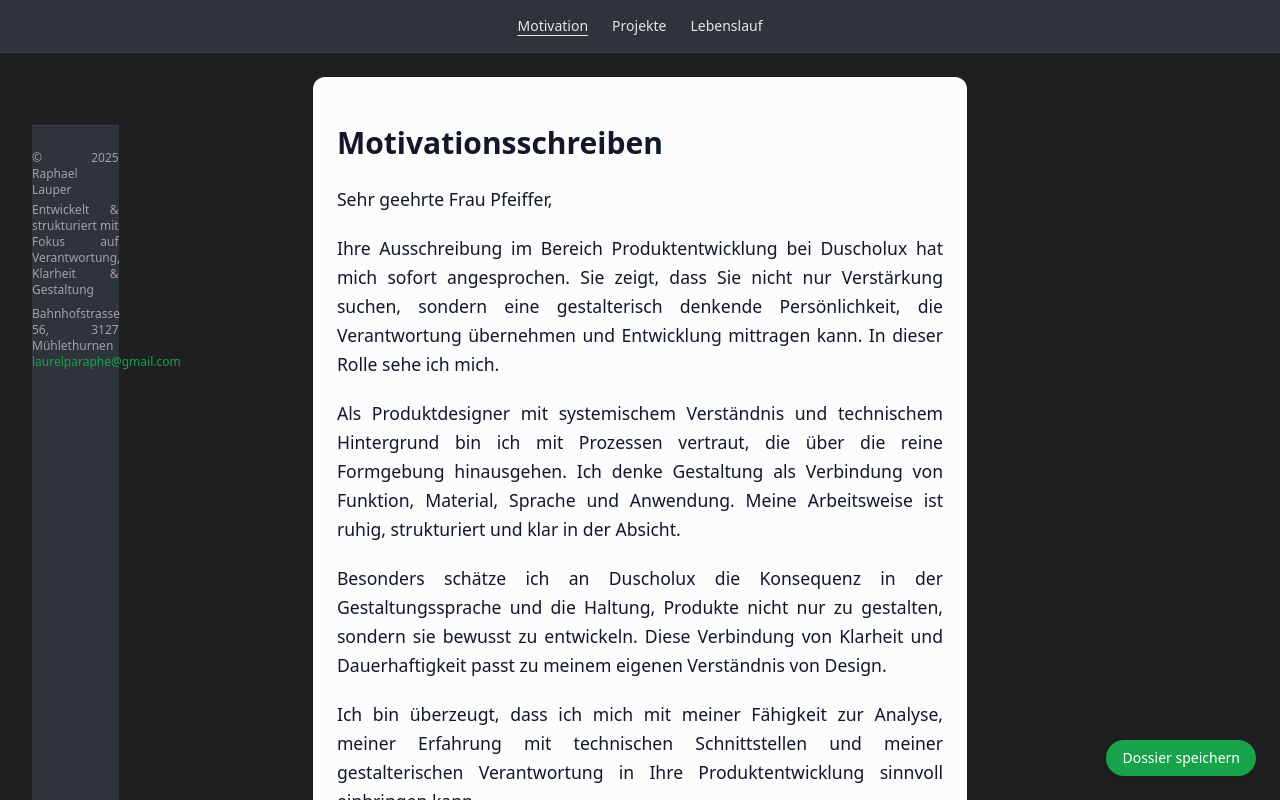
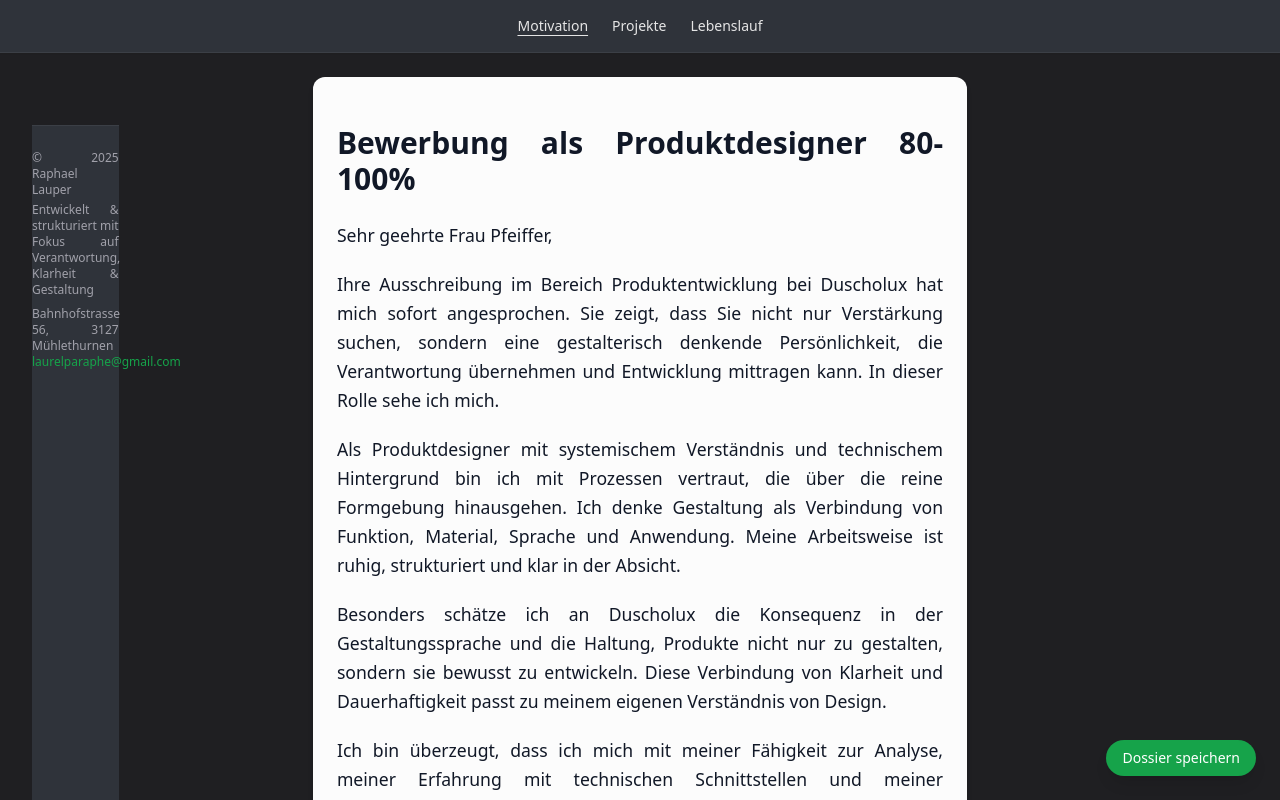
Before and after one commit to raphaellauper/bewerbungRL4789, a React (Vite) app: page / in a window 1280 px wide. Shown: the top 800 px of the page. Built offline with nearby package versions, Linux system fonts and the light colour scheme.

Commit message:
Update Motivation.jsx

```diff
--- a/src/Motivation.jsx
+++ b/src/Motivation.jsx
@@ -1,7 +1,7 @@
 export default function Motivation() {
   return (
     <section className="max-w-prose mx-auto px-6 py-12 bg-[#fcfcfc] text-gray-900 text-[1.1rem] leading-[1.65] tracking-normal text-justify">
-      <h1 className="text-3xl font-bold text-primary mb-6">Motivationsschreiben</h1>
+      <h1 className="text-3xl font-bold text-primary mb-6">Bewerbung als Produktdesigner 80-100%</h1>
 
       <p className="mb-5">
         Sehr geehrte Frau Pfeiffer,
```
